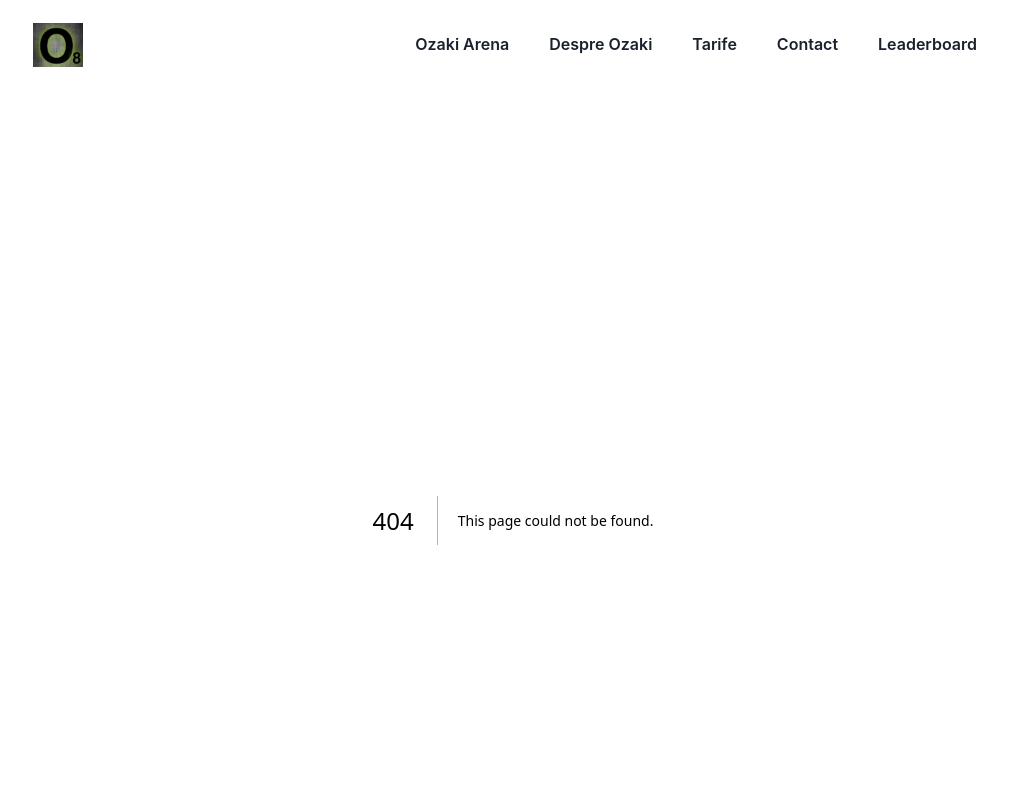
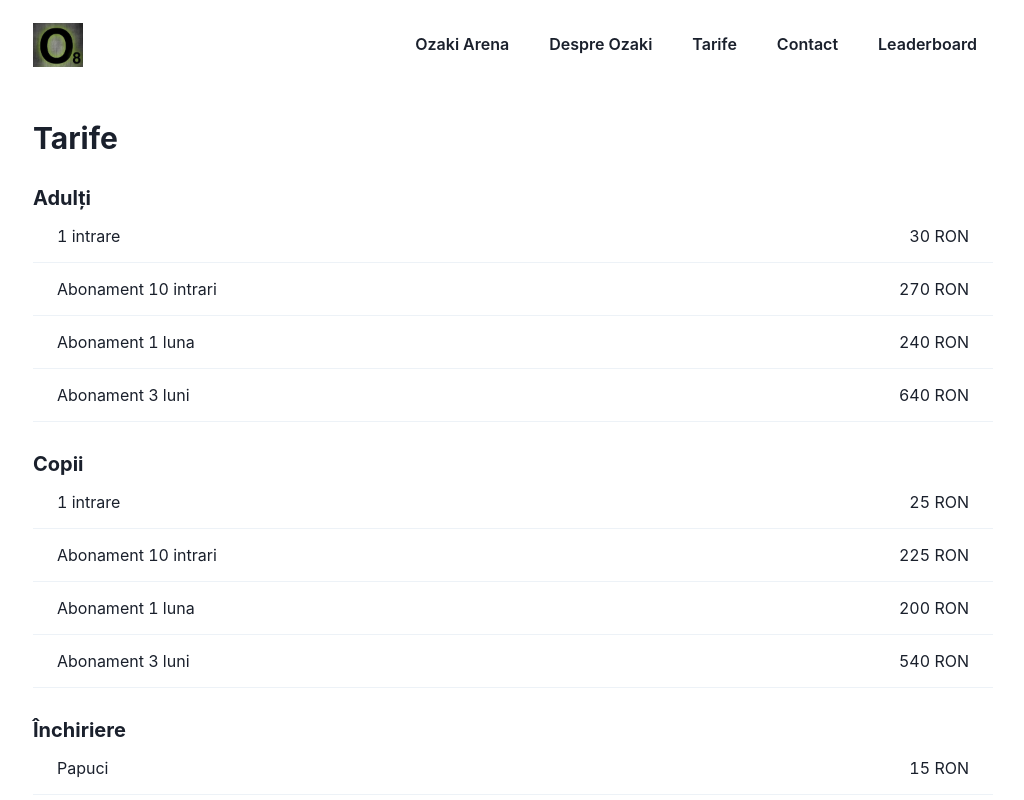
Before and after one commit to dasilvaluis/ozaki-arena-web, a Next.js app: page /tarife in a window 1280 px wide. Before the commit this address had no page. Shown: the top 800 px of the page, without its empty margins (127-1151 px from the left). Built offline with nearby package versions, Linux system fonts and the light colour scheme.

Commit message:
Add pricing

```diff
--- /dev/null
+++ b/pages/tarife.tsx
@@ -0,0 +1,22 @@
+import { Box, Heading } from '@chakra-ui/react';
+import { Fragment } from 'react';
+import prices from 'settings/prices.json';
+import PriceTable from 'src/components/organisms/price-table/price-table';
+import Head from '../src/components/head';
+
+export default function Prices() {
+  return (
+    <>
+      <Head title="Tarife" />
+      <Heading as="h1" size="lg">Tarife</Heading>
+
+      {prices.entries.map((priceGroup) => (
+        <Fragment key={priceGroup.label}>
+          <Box my="30px">
+            <PriceTable priceGroup={priceGroup} />
+          </Box>
+        </Fragment>
+      ))}
+    </>
+  );
+}
--- a/settings/menu.json
+++ b/settings/menu.json
@@ -6,11 +6,11 @@
     },
     {
       "label": "Despre Ozaki",
-      "path": "/about"
+      "path": "/despre"
     },
     {
       "label": "Tarife",
-      "path": "/prices"
+      "path": "/tarife"
     },
     {
       "label": "Contact",
--- /dev/null
+++ b/settings/prices.json
@@ -0,0 +1,67 @@
+{
+  "entries": [
+    {
+      "label": "Adulți",
+      "prices": [
+        {
+          "label": "1 intrare",
+          "price": "30 RON"
+        },
+        {
+          "label": "Abonament 10 intrari",
+          "price": "270 RON"
+        },
+        {
+          "label": "Abonament 1 luna",
+          "price": "240 RON"
+        },
+        {
+          "label": "Abonament 3 luni",
+          "price": "640 RON"
+        }
+      ]
+    },
+    {
+      "label": "Copii",
+      "prices": [
+        {
+          "label": "1 intrare",
+          "price": "25 RON"
+        },
+        {
+          "label": "Abonament 10 intrari",
+          "price": "225 RON"
+        },
+        {
+          "label": "Abonament 1 luna",
+          "price": "200 RON"
+        },
+        {
+          "label": "Abonament 3 luni",
+          "price": "540 RON"
+        }
+      ]
+    },
+    {
+      "label": "Închiriere",
+      "prices": [
+        {
+          "label": "Papuci",
+          "price": "15 RON"
+        },
+        {
+          "label": "Coardă",
+          "price": "20 RON"
+        },
+        {
+          "label": "Ham",
+          "price": "20 RON"
+        },
+        {
+          "label": "Dispozitiv de filat",
+          "price": "20 RON"
+        }
+      ]
+    }
+  ]
+}
--- /dev/null
+++ b/src/components/organisms/price-table/price-table.tsx
@@ -0,0 +1,28 @@
+import {
+  Heading, Table, TableContainer, Tbody, Td, Tr
+} from '@chakra-ui/react';
+import type { PriceGroup } from './types';
+
+type Props = {
+  priceGroup: PriceGroup;
+}
+
+export default function PriceTable({ priceGroup }: Props) {
+  return (
+    <section>
+      <Heading as="h3" size="md">{priceGroup.label}</Heading>
+      <TableContainer>
+        <Table variant="simple">
+          <Tbody>
+            {priceGroup.prices.map((price) => (
+              <Tr key={`${priceGroup.label}-${price.label}`}>
+                <Td>{price.label}</Td>
+                <Td isNumeric>{price.price}</Td>
+              </Tr>
+            ))}
+          </Tbody>
+        </Table>
+      </TableContainer>
+    </section>
+  );
+}
--- /dev/null
+++ b/src/components/organisms/price-table/types.ts
@@ -0,0 +1,7 @@
+export type PriceGroup = {
+  label: string;
+  prices: {
+    label: string;
+    price: string;
+  }[]
+};
```
Also changed, not shown: pages/prices.tsx (deleted, +0 -10 lines), src/constants/routes.ts (+10 -7 lines), pages/despre.tsx (renamed from pages/about.tsx).
